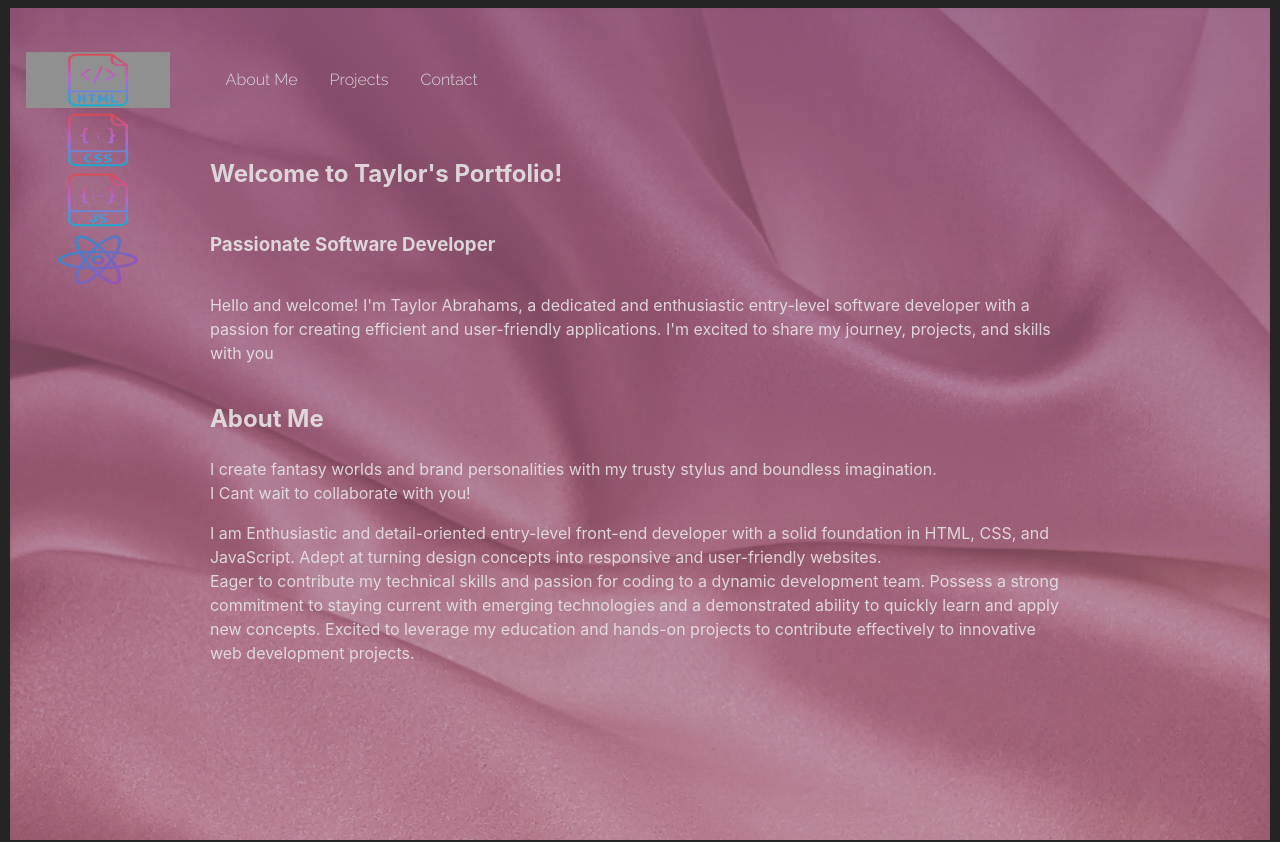
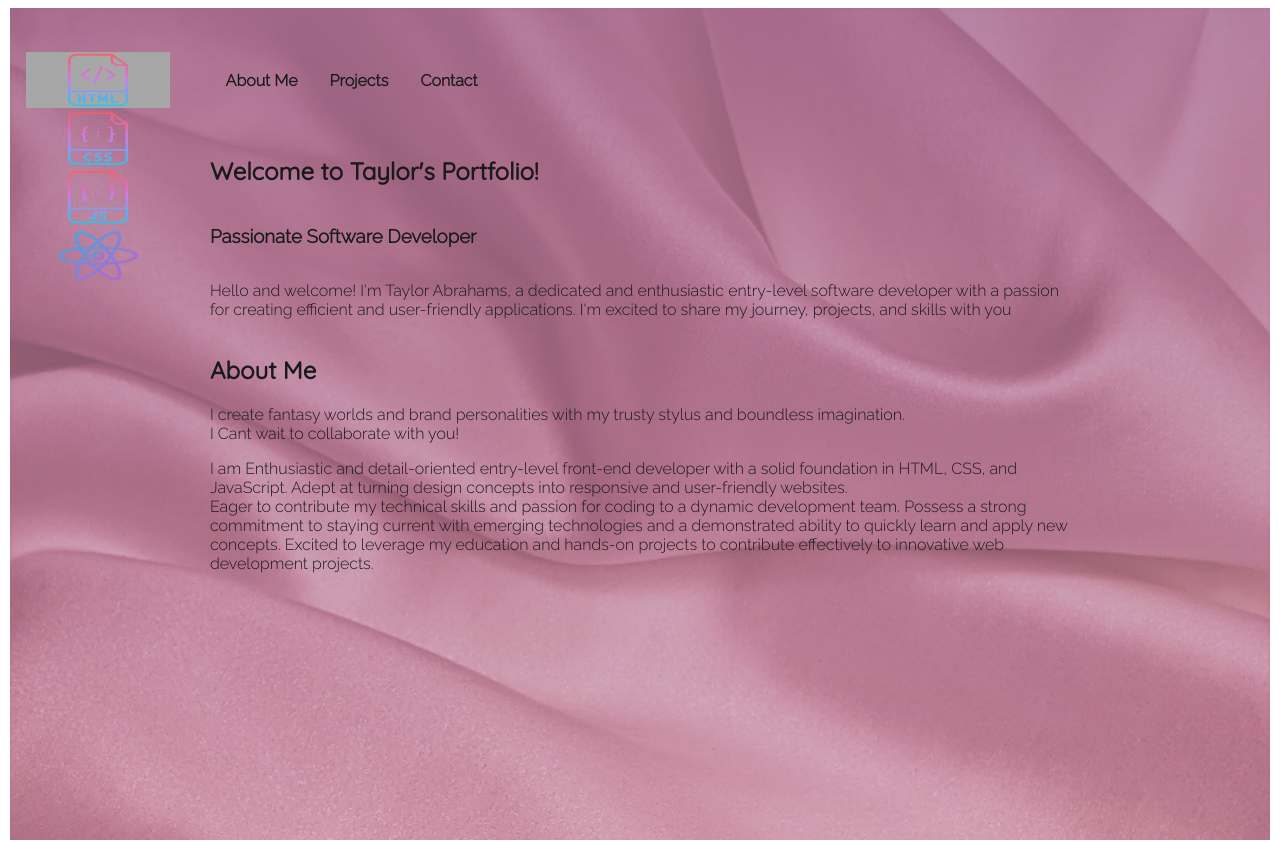
Before and after one commit to taylordavids1021/My_Portfolio, a React (Vite) app in the folder My_Portfolio/: page / in a window 1280 px wide. Shown: the top 842 px of the page. Built offline with nearby package versions, Linux system fonts and the light colour scheme; grey boxes are pictures that could not be loaded.

Commit message:
stying html elements

```diff
--- a/My_Portfolio/src/index.css
+++ b/My_Portfolio/src/index.css
@@ -1,14 +1,12 @@
-:root {
-  font-family: Inter, system-ui, Avenir, Helvetica, Arial, sans-serif;
-  line-height: 1.5;
-  font-weight: 400;
-
-  color-scheme: light dark;
-  color: rgba(255, 255, 255, 0.87);
-  background-color: #242424;
-
-  font-synthesis: none;
-  text-rendering: optimizeLegibility;
-  -webkit-font-smoothing: antialiased;
-  -moz-osx-font-smoothing: grayscale;
+body {
+    font-family: Arial, Helvetica, sans-serif;
 }
+h1 {
+    font-family: 'Quicksand', sans-serif;
+}
+h3 {
+    font-family: 'Raleway', sans-serif;
+}
+p {
+    font-family: 'Raleway', sans-serif;
+}
```
